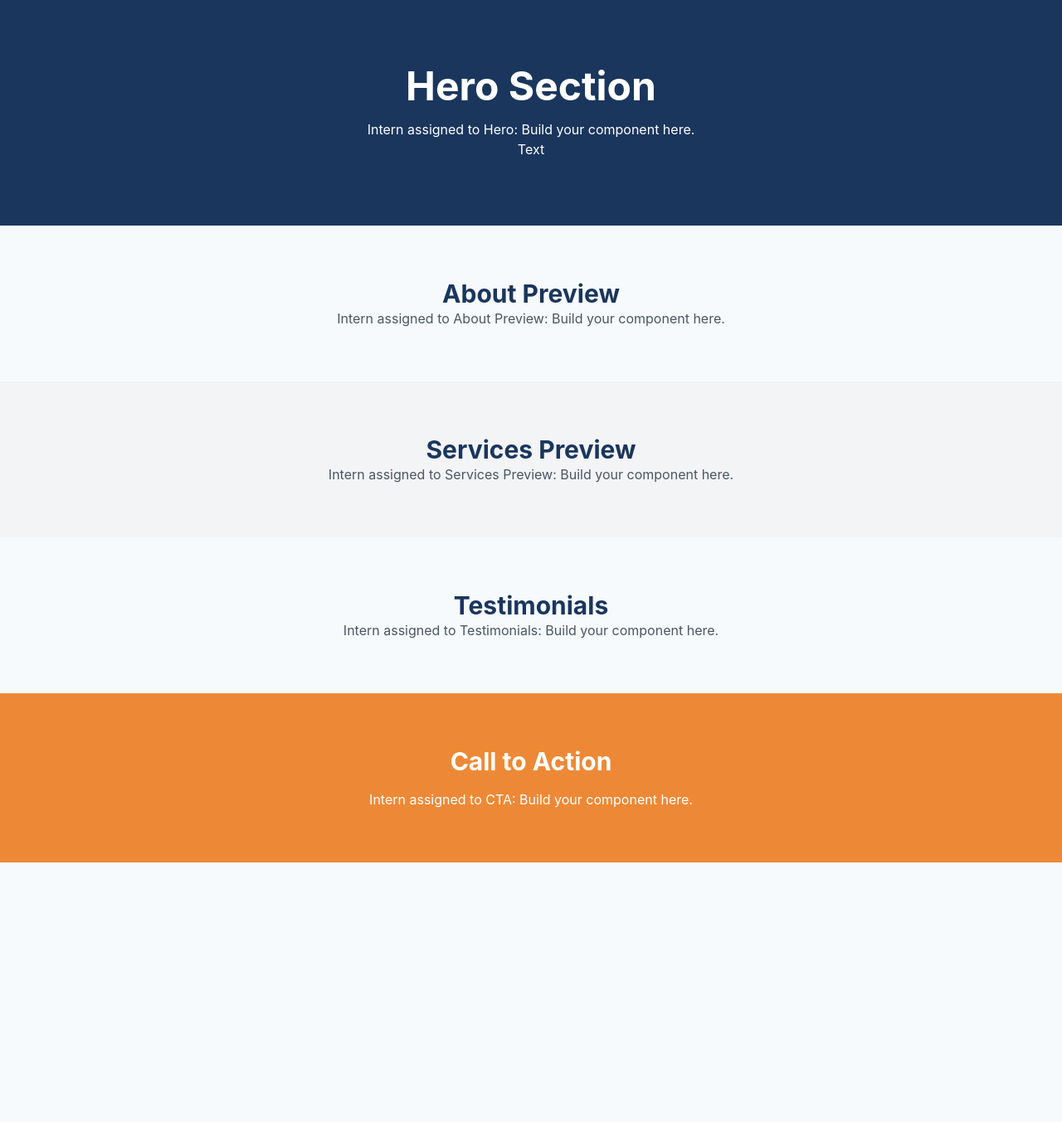
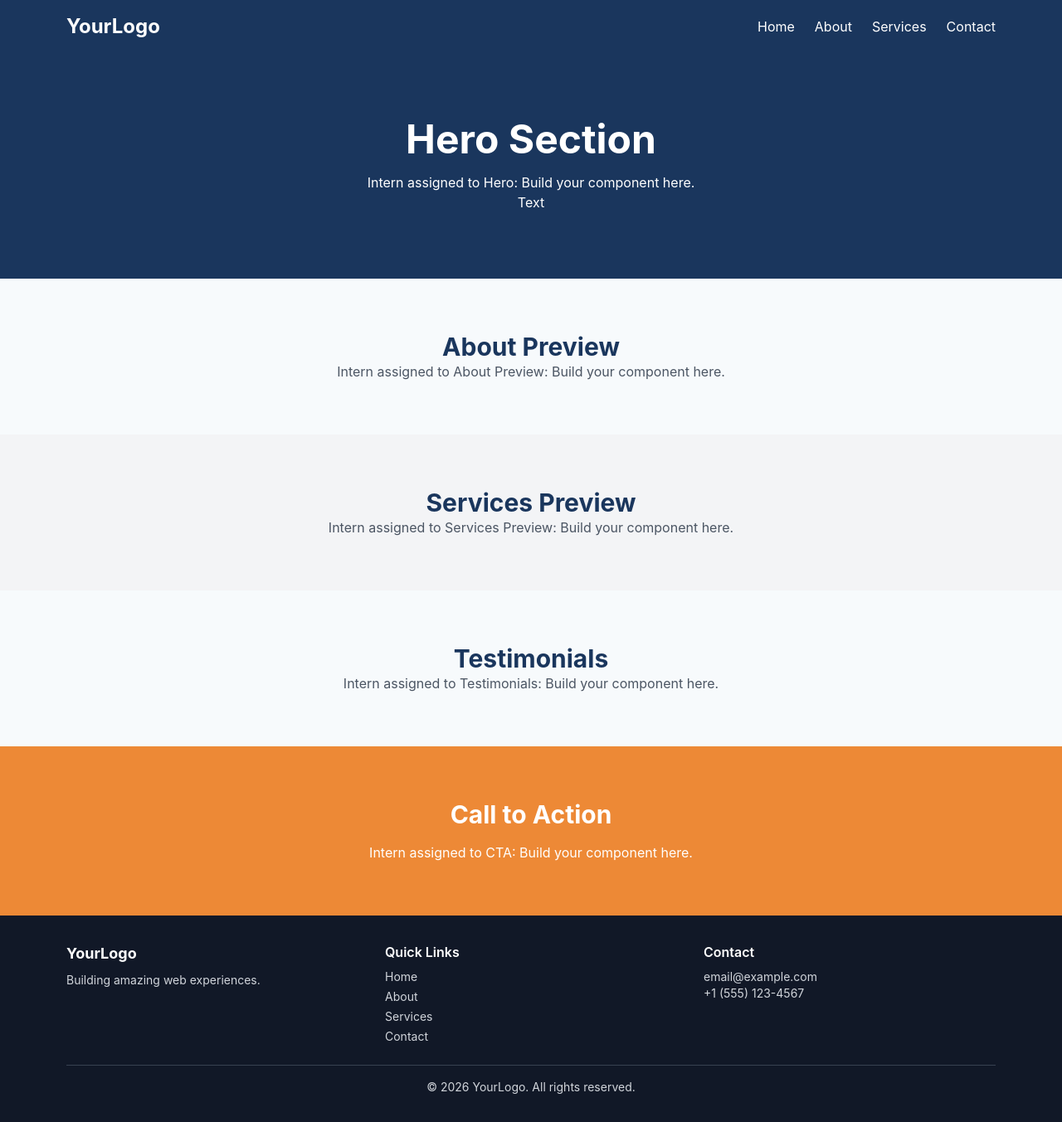
Before and after one commit to Neo-Cloud-Technologies-LTD/Cheralite, a React app in the folder frontend/: page / in a window 1280 px wide. Shown: the whole page at 83% size. Before the commit the page ends 1040 px from the top, so only its background shows below. Built offline with nearby package versions, Linux system fonts and the light colour scheme; the HTML template or start-up script is replaced by a standard one.

Commit message:
feat: add Navbar and Footer template

```diff
--- /dev/null
+++ b/frontend/src/components/layout/Footer.jsx
@@ -0,0 +1,39 @@
+import { Link } from "react-router-dom";
+
+export const Footer = () => {
+  return (
+    <footer className="bg-gray-900 text-gray-300 mt-auto">
+      <div className="max-w-6xl mx-auto px-4 py-8">
+        <div className="grid grid-cols-1 md:grid-cols-3 gap-8">
+          {/* Column 1 */}
+          <div>
+            <h3 className="text-white font-bold text-lg">YourLogo</h3>
+            <p className="mt-2 text-sm">Building amazing web experiences.</p>
+          </div>
+
+          {/* Column 2 */}
+          <div>
+            <h4 className="text-white font-semibold">Quick Links</h4>
+            <ul className="mt-2 space-y-1 text-sm">
+              <li><Link to="/" className="hover:text-white transition">Home</Link></li>
+              <li><Link to="/about" className="hover:text-white transition">About</Link></li>
+              <li><Link to="/services" className="hover:text-white transition">Services</Link></li>
+              <li><Link to="/contact" className="hover:text-white transition">Contact</Link></li>
+            </ul>
+          </div>
+
+          {/* Column 3 */}
+          <div>
+            <h4 className="text-white font-semibold">Contact</h4>
+            <p className="mt-2 text-sm">email@example.com</p>
+            <p className="text-sm">+1 (555) 123-4567</p>
+          </div>
+        </div>
+
+        <div className="border-t border-gray-700 mt-6 pt-4 text-center text-sm">
+          &copy; {new Date().getFullYear()} YourLogo. All rights reserved.
+        </div>
+      </div>
+    </footer>
+  );
+};
--- /dev/null
+++ b/frontend/src/components/layout/Navbar.jsx
@@ -0,0 +1,27 @@
+import { Link } from "react-router-dom";
+
+export const Navbar = () => {
+  return (
+    <nav className="bg-primary text-white shadow-lg">
+      <div className="max-w-6xl mx-auto px-4 py-4 flex justify-between items-center">
+        {/* Logo */}
+        <Link to="/" className="text-2xl font-bold">
+          YourLogo
+        </Link>
+
+        {/* Navigation Links */}
+        <div className="space-x-6 hidden md:flex">
+          <Link to="/" className="hover:text-accent transition">Home</Link>
+          <Link to="/about" className="hover:text-accent transition">About</Link>
+          <Link to="/services" className="hover:text-accent transition">Services</Link>
+          <Link to="/contact" className="hover:text-accent transition">Contact</Link>
+        </div>
+
+        {/* Mobile Hamburger (Intern can finish this later) */}
+        <button className="md:hidden text-white">
+          ☰
+        </button>
+      </div>
+    </nav>
+  );
+};
--- a/frontend/src/layouts/RootLayout.jsx
+++ b/frontend/src/layouts/RootLayout.jsx
@@ -1,14 +1,16 @@
 import { Outlet } from "react-router-dom";
+import { Navbar } from "../components/layout/Navbar";
+import { Footer } from "../components/layout/Footer";
 
 
 export const RootLayout = () => {
   return (
     <div className="flex flex-col min-h-screen">
-      {/* <Navbar /> will go here */}
+      <Navbar/>
       <main className="flex-grow">
         <Outlet /> {/* This is where your page sections will render */}
       </main>
-      {/* <Footer /> will go here */}
+      <Footer/>
     </div>
   );
 };
```
